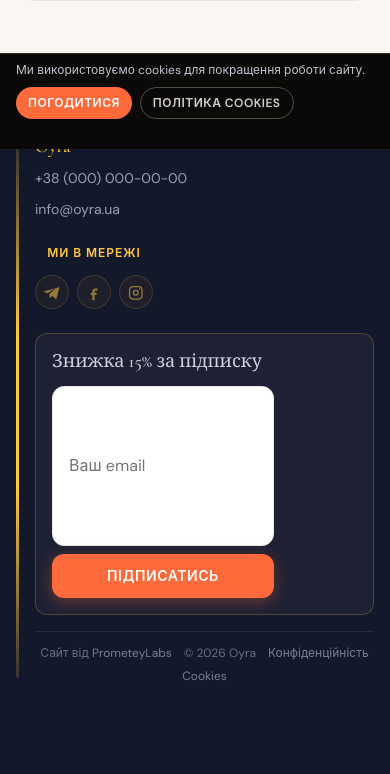
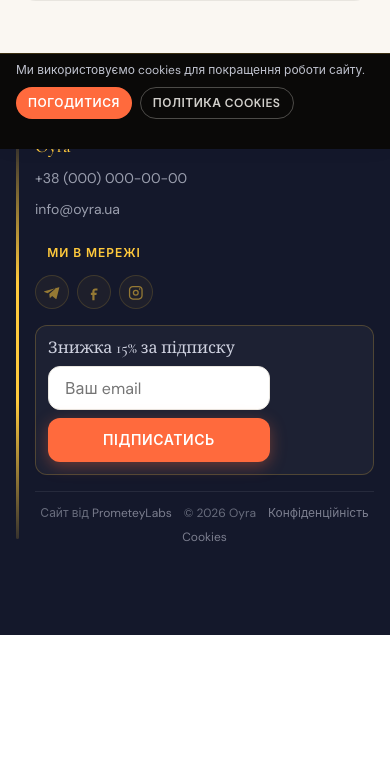
Before and after one commit to BonisOleg/project, a Django app: page /accounts/cabinet/ in a window 390 px wide. Shown: the part 695-1469 px from the top of the page. After the commit the page ends 1330 px from the top, so only its background shows below. Run offline with Django 5.2, Linux system fonts and the light colour scheme; the visitor is signed in with stand-in values (Sample User, id 1); data comes from the database, SQL or seed files in the repository; data that the repository does not hold is empty.

Commit message:
футер інпут

```diff
--- a/static/css/components/footer.css
+++ b/static/css/components/footer.css
@@ -259,18 +259,36 @@
 
   .newsletter {
     display: grid;
-    gap: var(--sp-3);
-    margin-top: var(--sp-5);
-    padding: var(--sp-4);
+    gap: var(--sp-2);
+    margin-top: var(--sp-4);
+    padding: var(--sp-3);
+  }
+
+  .newsletter__title {
+    font-size: var(--fs-md);
+    line-height: 1.25;
   }
 
   .newsletter__form {
     flex-direction: column;
     align-items: stretch;
+    gap: var(--sp-2);
+    max-width: none;
+    margin-left: 0;
+  }
+
+  .newsletter__form .field__input {
+    flex: 0 0 auto;
+    width: 100%;
+    min-height: 2.75rem;
+    height: 2.75rem;
+    padding-block: 0;
+    box-sizing: border-box;
   }
 
   .newsletter__form .btn {
     width: 100%;
+    min-height: 2.75rem;
   }
 
   .site-footer__bottom {
```
